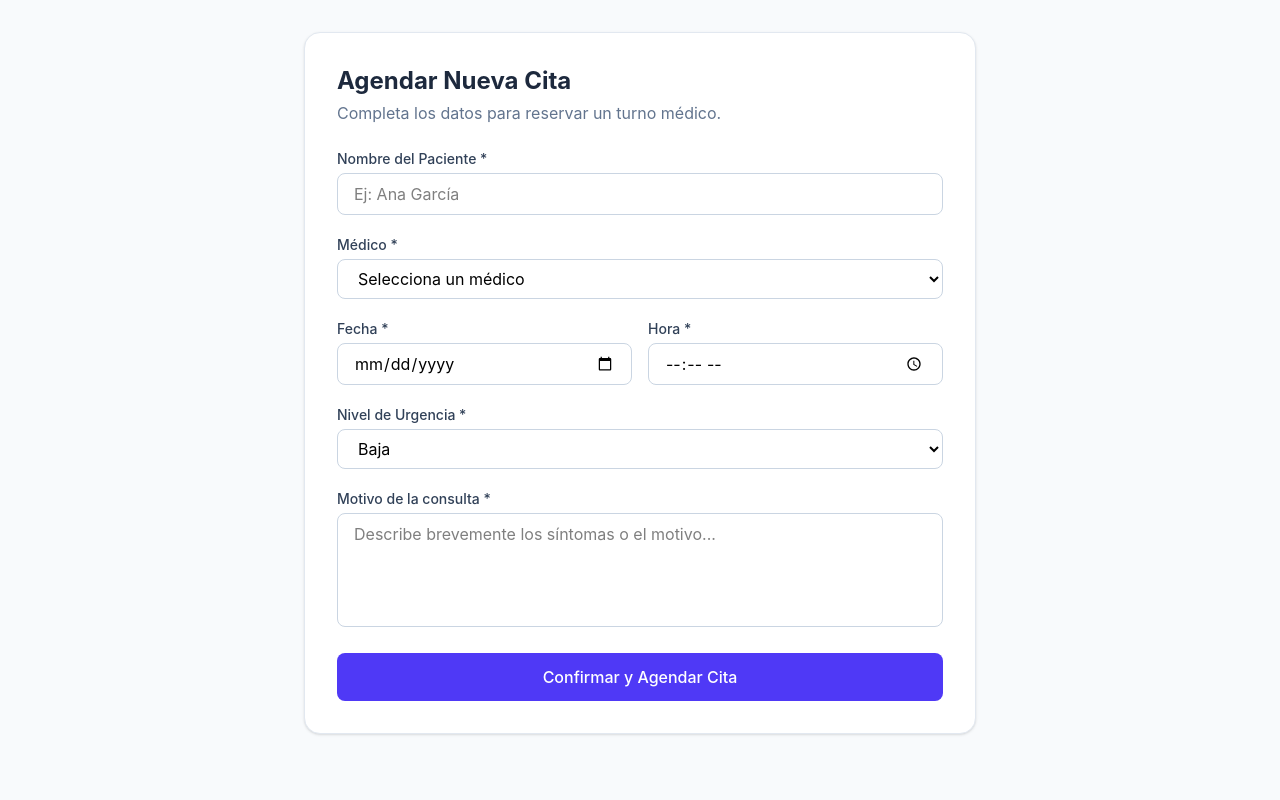
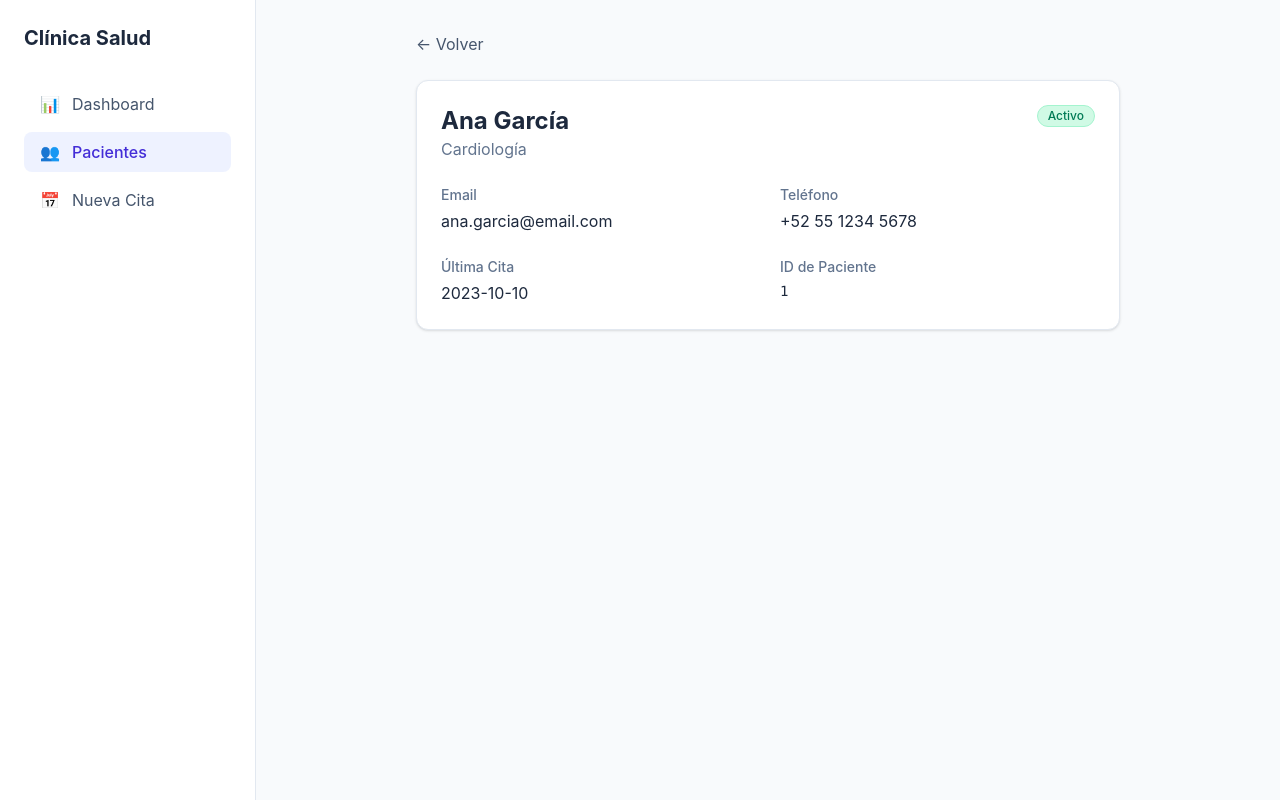
Before and after one commit to eugeniofeliz15-dev/Setup_de_NestJS, a React (Vite) app in the folder clinica-frontend/: page /pacientes/1 in a window 1280 px wide. Built offline with nearby package versions, Linux system fonts and the light colour scheme.

Commit message:
feat: add React Router setup and Layout with sidebar

```diff
--- a/clinica-frontend/package.json
+++ b/clinica-frontend/package.json
@@ -14,6 +14,7 @@
     "react": "^19.2.8",
     "react-dom": "^19.2.8",
     "react-hook-form": "^7.90.0",
+    "react-router-dom": "^7.18.4",
     "zod": "^3.25.76"
   },
   "devDependencies": {
--- a/clinica-frontend/src/App.tsx
+++ b/clinica-frontend/src/App.tsx
@@ -1,12 +1,22 @@
-// import { PaginaDashboard } from './pages/PaginaDashboard';
-// import { PaginaPacientes } from './pages/PaginaPacientes';
-import { FormularioCita } from './pages/FormularioCita';
+import { Routes, Route } from 'react-router-dom';
+import { Layout } from './components/Layout';
+import { PaginaDashboard } from './pages/PaginaDashboard';
+import { PaginaPacientes } from './pages/PaginaPacientes';
+import { PaginaDetallePaciente } from './pages/PaginaDetallePaciente';
+import { PaginaNuevaCita } from './pages/PaginaNuevaCita';
+import { PaginaNotFound } from './pages/PaginaNotFound';
 
 function App() {
   return (
-    // <PaginaDashboard />
-    // <PaginaPacientes />
-    <FormularioCita />
+    <Routes>
+      <Route path="/" element={<Layout />}>
+        <Route index element={<PaginaDashboard />} />
+        <Route path="pacientes" element={<PaginaPacientes />} />
+        <Route path="pacientes/:id" element={<PaginaDetallePaciente />} />
+        <Route path="citas/nueva" element={<PaginaNuevaCita />} />
+        <Route path="*" element={<PaginaNotFound />} />
+      </Route>
+    </Routes>
   );
 }
 
--- /dev/null
+++ b/clinica-frontend/src/components/Layout.tsx
@@ -0,0 +1,41 @@
+import { NavLink, Outlet } from 'react-router-dom';
+
+const navLinks = [
+  { to: '/', label: 'Dashboard', icon: '📊' },
+  { to: '/pacientes', label: 'Pacientes', icon: '👥' },
+  { to: '/citas/nueva', label: 'Nueva Cita', icon: '📅' },
+];
+
+export function Layout() {
+  return (
+    <div className="flex min-h-screen bg-slate-50">
+      {/* Sidebar */}
+      <aside className="w-64 bg-white border-r border-slate-200 flex flex-col p-6 hidden md:flex">
+        <h1 className="text-xl font-bold text-slate-800 mb-8">Clínica Salud</h1>
+        <nav className="flex flex-col gap-2">
+          {navLinks.map((link) => (
+            <NavLink
+              key={link.to}
+              to={link.to}
+              className={({ isActive }) =>
+                `flex items-center gap-3 px-4 py-2 rounded-lg transition-colors ${
+                  isActive
+                    ? 'bg-indigo-50 text-indigo-700 font-medium'
+                    : 'text-slate-600 hover:bg-slate-100'
+                }`
+              }
+            >
+              <span>{link.icon}</span>
+              {link.label}
+            </NavLink>
+          ))}
+        </nav>
+      </aside>
+
+      {/* Área Principal */}
+      <main className="flex-1 overflow-auto">
+        <Outlet />
+      </main>
+    </div>
+  );
+}
--- a/clinica-frontend/src/components/PacienteCard.tsx
+++ b/clinica-frontend/src/components/PacienteCard.tsx
@@ -1,5 +1,6 @@
 import type { Paciente, EstadoPaciente } from '../types/paciente';
 import { BadgeEstado } from './BadgeEstado';
+import { Link } from 'react-router-dom';
 
 interface PacienteCardProps {
   paciente: Paciente;
@@ -35,6 +36,7 @@ export function PacienteCard({ paciente, onCambiarEstado, onEliminar }: Paciente
         </div>
       </div>
 
+      {/* Contenedor Flex para las acciones rápidas */}
       <div className="flex gap-2 pt-2 border-t border-slate-100 mt-auto">
         <select
           value={paciente.estado}
@@ -53,6 +55,14 @@ export function PacienteCard({ paciente, onCambiarEstado, onEliminar }: Paciente
           Eliminar
         </button>
       </div>
+
+      {/* El Link va FUERA del flex, ocupando todo el ancho al final de la tarjeta */}
+      <Link
+        to={`/pacientes/${paciente.id}`}
+        className="block w-full text-center px-4 py-2 bg-indigo-50 text-indigo-700 rounded-lg hover:bg-indigo-100 transition-colors text-sm font-medium"
+      >
+        Ver detalle →
+      </Link>
     </div>
   );
 }
--- a/clinica-frontend/src/main.tsx
+++ b/clinica-frontend/src/main.tsx
@@ -1,10 +1,13 @@
 import { StrictMode } from 'react';
 import { createRoot } from 'react-dom/client';
+import { BrowserRouter } from 'react-router-dom';
 import './index.css';
 import App from './App.tsx';
 
 createRoot(document.getElementById('root')!).render(
   <StrictMode>
-    <App />
+    <BrowserRouter>
+      <App />
+    </BrowserRouter>
   </StrictMode>,
 );
--- /dev/null
+++ b/clinica-frontend/src/pages/PaginaDetallePaciente.tsx
@@ -0,0 +1,63 @@
+import { useParams, useNavigate, Link } from 'react-router-dom';
+import { PACIENTES_INICIALES } from './PaginaPacientes';
+import { BadgeEstado } from '../components/BadgeEstado';
+
+export function PaginaDetallePaciente() {
+  const { id } = useParams<{ id: string }>();
+  const navigate = useNavigate();
+
+  const paciente = PACIENTES_INICIALES.find((p) => p.id === id);
+
+  if (!paciente) {
+    return (
+      <div className="p-8 text-center">
+        <h2 className="text-2xl font-bold text-slate-800 mb-4">Paciente no encontrado</h2>
+        <Link to="/pacientes" className="text-indigo-600 hover:underline">
+          ← Volver a la lista
+        </Link>
+      </div>
+    );
+  }
+
+  return (
+    <div className="p-4 md:p-8 max-w-3xl mx-auto">
+      <button
+        onClick={() => navigate(-1)}
+        className="mb-6 text-slate-600 hover:text-slate-900 flex items-center gap-2"
+      >
+        ← Volver
+      </button>
+
+      <div className="bg-white p-6 rounded-xl border border-slate-200 shadow-sm">
+        <div className="flex justify-between items-start mb-6">
+          <div>
+            <h1 className="text-2xl font-bold text-slate-800">
+              {paciente.nombre} {paciente.apellido}
+            </h1>
+            <p className="text-slate-500">{paciente.especialidadAsignada}</p>
+          </div>
+          <BadgeEstado estado={paciente.estado} />
+        </div>
+
+        <div className="grid grid-cols-1 md:grid-cols-2 gap-6">
+          <div>
+            <h3 className="text-sm font-medium text-slate-500 mb-1">Email</h3>
+            <p className="text-slate-800">{paciente.email}</p>
+          </div>
+          <div>
+            <h3 className="text-sm font-medium text-slate-500 mb-1">Teléfono</h3>
+            <p className="text-slate-800">{paciente.telefono}</p>
+          </div>
+          <div>
+            <h3 className="text-sm font-medium text-slate-500 mb-1">Última Cita</h3>
+            <p className="text-slate-800">{paciente.ultimaCita}</p>
+          </div>
+          <div>
+            <h3 className="text-sm font-medium text-slate-500 mb-1">ID de Paciente</h3>
+            <p className="text-slate-800 font-mono text-sm">{paciente.id}</p>
+          </div>
+        </div>
+      </div>
+    </div>
+  );
+}
--- /dev/null
+++ b/clinica-frontend/src/pages/PaginaNotFound.tsx
@@ -0,0 +1,17 @@
+import { Link } from 'react-router-dom';
+
+export function PaginaNotFound() {
+  return (
+    <div className="min-h-screen flex flex-col items-center justify-center bg-slate-50 p-4 text-center">
+      <div className="text-6xl mb-4">🚧</div>
+      <h1 className="text-4xl font-bold text-slate-800 mb-2">404</h1>
+      <p className="text-slate-600 mb-6">La página que buscas no existe o fue movida.</p>
+      <Link
+        to="/"
+        className="px-6 py-2 bg-indigo-600 text-white rounded-lg hover:bg-indigo-700 transition-colors"
+      >
+        Ir al inicio
+      </Link>
+    </div>
+  );
+}
--- a/clinica-frontend/src/pages/FormularioCita.tsx
+++ b/clinica-frontend/src/pages/PaginaNuevaCita.tsx
@@ -1,10 +1,12 @@
 import { useState } from 'react';
 import { useForm } from 'react-hook-form';
 import { zodResolver } from '@hookform/resolvers/zod';
+import { useNavigate } from 'react-router-dom';
 import { citaSchema, type CitaFormData } from '../schemas/citaSchema';
 import { useMedicos } from '../hooks/useMedicos';
 
-export function FormularioCita() {
+export function PaginaNuevaCita() {
+  const navigate = useNavigate(); // <-- Agregado para la navegación
   const { medicos, cargando } = useMedicos();
   const [enviando, setEnviando] = useState(false);
   const [citaExitosa, setCitaExitosa] = useState<CitaFormData | null>(null);
@@ -172,11 +174,19 @@ export function FormularioCita() {
             )}
           </div>
 
-          {/* Botón de Envío */}
+          {/* Botones de Acción (Cancelar y Enviar) */}
+          <div className="flex gap-3 pt-2">
+            <button
+              type="button"
+              onClick={() => navigate(-1)}
+              className="flex-1 px-4 py-3 bg-slate-200 text-slate-700 font-medium rounded-lg hover:bg-slate-300 transition-colors"
+            >
+              Cancelar
+            </button>
             <button
               type="submit"
               disabled={isSubmitting || enviando}
-            className="w-full px-4 py-3 bg-indigo-600 text-white font-medium rounded-lg hover:bg-indigo-700 transition-colors disabled:opacity-60 disabled:cursor-not-allowed flex items-center justify-center gap-2"
+              className="flex-1 px-4 py-3 bg-indigo-600 text-white font-medium rounded-lg hover:bg-indigo-700 transition-colors disabled:opacity-60 disabled:cursor-not-allowed flex items-center justify-center gap-2"
             >
               {isSubmitting || enviando ? (
                 <>
@@ -187,6 +197,7 @@ export function FormularioCita() {
                 'Confirmar y Agendar Cita'
               )}
             </button>
+          </div>
         </form>
       </div>
     </div>
--- a/clinica-frontend/src/pages/PaginaPacientes.tsx
+++ b/clinica-frontend/src/pages/PaginaPacientes.tsx
@@ -3,7 +3,7 @@ import type { ChangeEvent, FormEvent } from 'react';
 import type { Paciente, EstadoPaciente } from '../types/paciente';
 import { PacienteCard } from '../components/PacienteCard';
 
-const PACIENTES_INICIALES: Paciente[] = [
+export const PACIENTES_INICIALES: Paciente[] = [
   { id: '1', nombre: 'Ana', apellido: 'García', email: 'ana.garcia@email.com', telefono: '+52 55 1234 5678', especialidadAsignada: 'Cardiología', ultimaCita: '2023-10-10', estado: 'activo' },
   { id: '2', nombre: 'Carlos', apellido: 'López', email: 'carlos.lopez@email.com', telefono: '+52 55 8765 4321', especialidadAsignada: 'Dermatología', ultimaCita: '2023-09-15', estado: 'en_espera' },
   { id: '3', nombre: 'María', apellido: 'Rodríguez', email: 'maria.rod@email.com', telefono: '+52 55 1122 3344', especialidadAsignada: 'Pediatría', ultimaCita: '2023-10-01', estado: 'activo' },
```
Also changed, not shown: 1 other file (tests, documents, lock files or other folders). Lines whose indentation alone changed are shown as unchanged.
